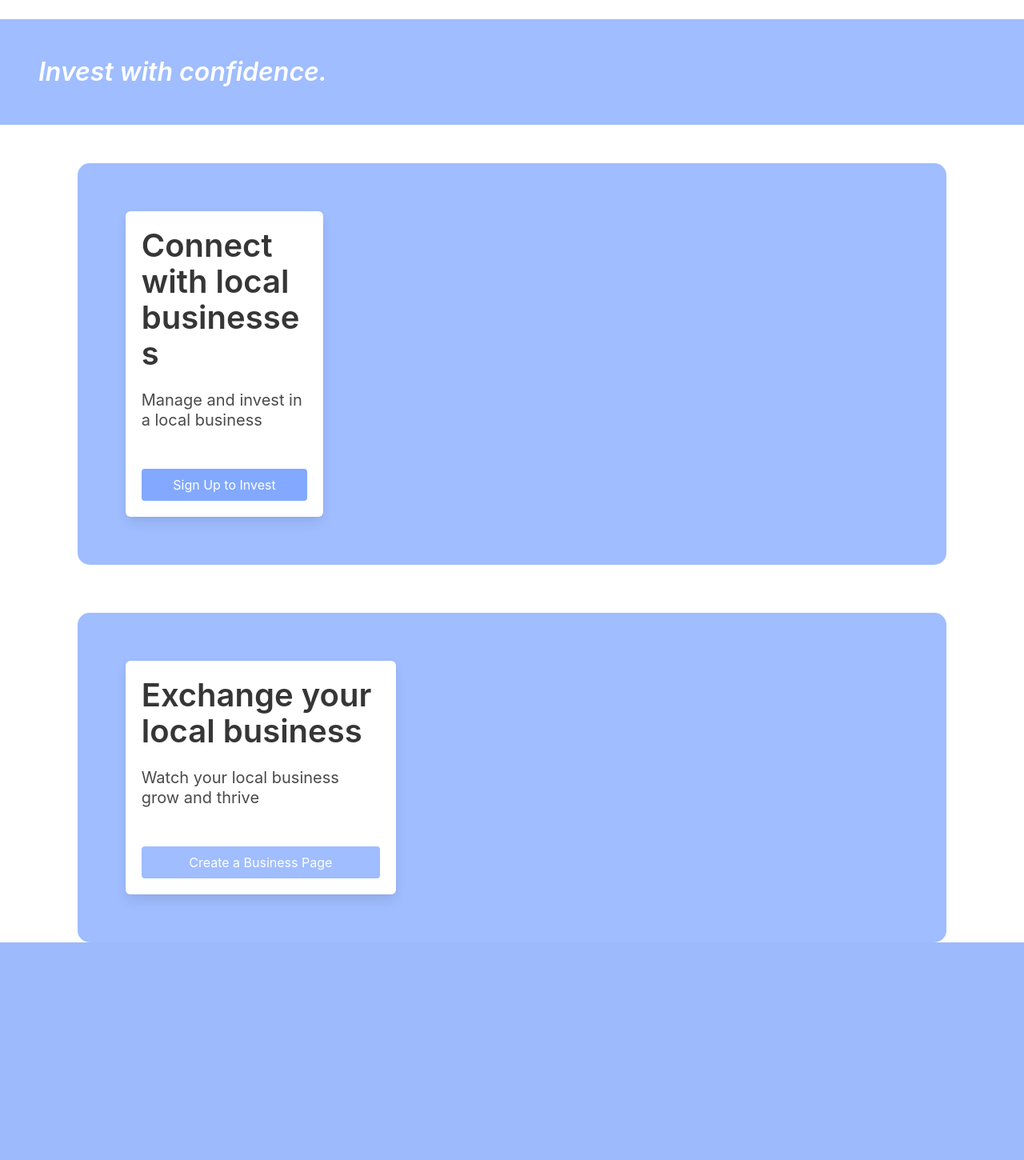
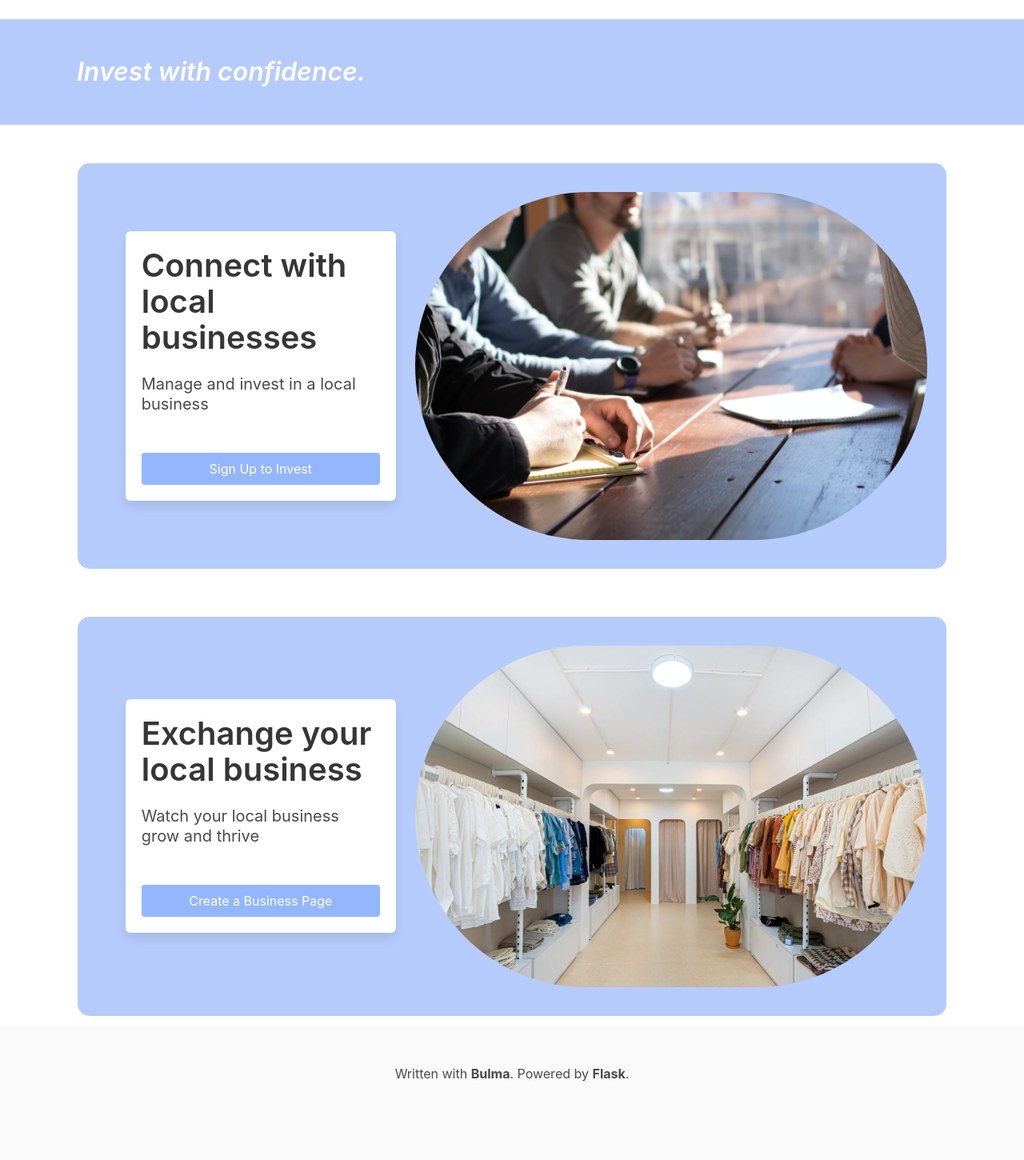
Before and after one commit to andrebhu/Acquisite, a Flask app: page / in a window 1280 px wide. Shown: the part 52-1502 px from the top of the page at 80% size. Before the commit the page ends 1230 px from the top, so only its background shows below. Run offline with Flask 2, Linux system fonts and the light colour scheme; some libraries are stand-ins or nearby versions.

Commit message:
index with color

```diff
--- a/src/templates/index.html
+++ b/src/templates/index.html
@@ -6,9 +6,10 @@
 <meta http-equiv="Refresh" content="0; url='/home'" />
 {% endif %}
 
+<!-- banner section -->
 <section class="hero">
-    <div class="hero-body" style="background-color: #9fbdff">
-        <h1 class="title" style="color:#ffffff">
+    <div class="hero-body" style="background-color: #b5cbfc">
+        <h1 class="title ml-6" style="color:#ffffff">
             <i>
                 Invest with confidence.
             </i>
@@ -16,31 +17,36 @@
     </div>
 </section>
 
-
+<!-- top part -->
 <div class="columns is-centered">
     <div class="column is-10">
-        <div class="columns is-left mt-6 is-4" style="background-color:#9fbdff; border-radius: 15px;">
-            <div class="column is-5 is-3-desktop my-6 ml-6">
+        <div class="columns is-left mt-6 is-4 is-vcentered" style="background-color:#b5cbfc; border-radius: 15px;">
+            <div class="column is-one-third my-6 ml-6 ">
                 <div class="box">
                     <div class="block">
-                        <h2 class="title is-2">Connect with local businesses</h2>
+                        <h2 class="title is-right is-2 mr-3">Connect with local businesses</h2>
                     </div>
                     <div class="block">
-                        <h5 class="subtitle is-5 mt-2 mb-5">Manage and invest in a local business</h5>
+                        <h5 class="subtitle is-5 mt-2 mb-5 mr-3">Manage and invest in a local business</h5>
                     </div>
                     <div class="block mt-6">
-                        <a class="button is-fullwidth is-link " style="background-color:#82a9ff" href="/register">Sign Up to Invest</a>
+                        <a class="button is-fullwidth is-link " style="background-color:#94b6ff" href="/register">Sign Up to Invest</a>
                     </div>
                 </div>
-
             </div>
-
+            <div class="column is-left">
+                <figure class="image my-5 mr-3 is-3by2 ">
+                    <img class="is-rounded" src="../static/stock/dylan-gillis-KdeqA3aTnBY-unsplash.jpg">
+                </figure>
+            </div>
         </div>
     </div>
 </div>
+
+<!-- bottom part -->
 <div class="columns is-centered">
     <div class="column is-10">
-        <div class="columns is-left mt-6 is-4" style="background-color:#9fbdff; border-radius: 15px;">
+        <div class="columns is-left mt-6 is-4 is-vcentered" style="background-color:#b5cbfc; border-radius: 15px;">
             <div class="column is-one-third my-6 ml-6">
                 <div class="box">
                         <div class="block is-3-desktop">
@@ -50,12 +56,27 @@
                             <h5 class="subtitle is-5 mt-2 mb-5">Watch your local business grow and thrive</h5>
                         </div>
                         <div class="block mt-6">
-                            <a class="button is-fullwidth is-link " style="background-color: #9fbdff" href="/register">Create a Business Page</a>
+                            <a class="button is-fullwidth is-link " style="background-color: #94b6ff" href="/register">Create a Business Page</a>
                         </div>
                 </div>
+            </div>
+            <div class="column is-right">
+                <figure class="image my-5 mr-3 is-right">
+                    <img class="is-rounded" src="../static/stock/resize_clothing.jpg">
+                </figure>
             </div>
         </div>
     </div>
 </div>
 
+
+<!-- footer -->
+<footer class="footer">
+    <div class="content has-text-centered">
+        <p>
+            Written with <b>Bulma</b>. Powered by <b>Flask</b>.
+        </p>
+    </div>
+</footer>
+
 {% endblock %}
```
Also changed, not shown: src/site.db, src/static/stock/a65-design-2NLeXS3NR5E-unsplash.jpg (added), src/static/stock/dylan-gillis-KdeqA3aTnBY-unsplash.jpg (added), src/static/stock/resize_clothing.jpg (added).
